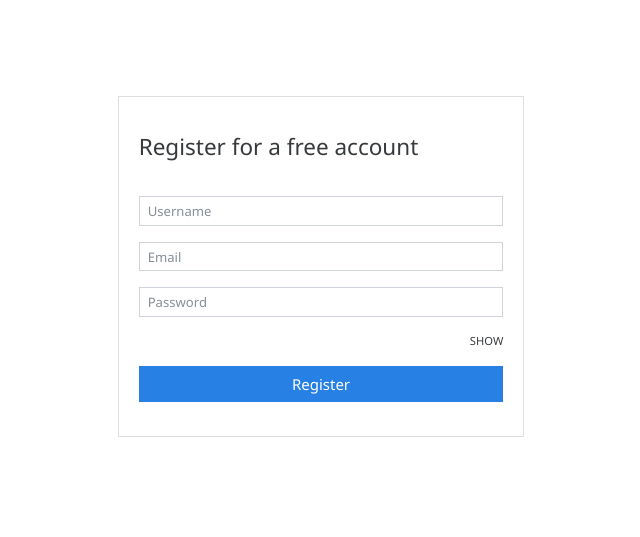
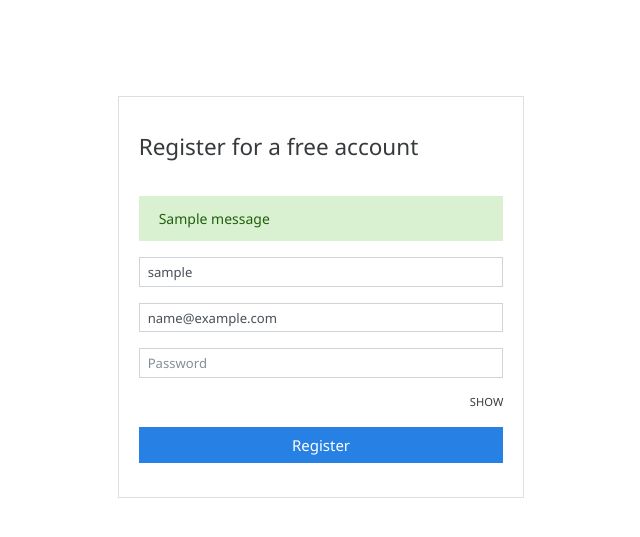
Before and after one commit to Soham13U/Expense-Tracker, a Django app: template expenseTracker/templates/authentication/register.html in a window 1280 px wide. Shown: the top 537 px of the page, without its empty margins (319-959 px from the left). Run offline with Django 4.2, Linux system fonts and the light colour scheme; the template is opened without the code that fills it: most values are stand-ins (such as "Sample title", 1, 10 or a date in 2020); one stand-in notice (Sample message) is shown; some libraries are stand-ins or nearby versions.

Commit message:
Register-1

```diff
--- a/expenseTracker/expenseTracker/settings.py
+++ b/expenseTracker/expenseTracker/settings.py
@@ -140,3 +140,7 @@ django_heroku.settings(locals())
 # https://docs.djangoproject.com/en/4.0/ref/settings/#default-auto-field
 
 DEFAULT_AUTO_FIELD = 'django.db.models.BigAutoField'
+from django.contrib import messages
+MESSAGE_TAGS={
+    messages.ERROR:'danger'
+}
--- a/expenseTracker/expenseTracker/static/js/register.js
+++ b/expenseTracker/expenseTracker/static/js/register.js
@@ -5,6 +5,7 @@ const passwordField = document.querySelector("#passwordField");
 const emailFeedbackArea = document.querySelector(".emailFeedbackArea");
 const usernameSuccessOutput = document.querySelector(".usernameSuccessOutput");
 const showPasswordToggle = document.querySelector(".showPasswordToggle");
+const submitBtn = document.querySelector(".submit-btn");
 
 
 const handleToggleInput=(e)=>{
@@ -46,9 +47,14 @@ emailField.addEventListener('keyup',(e)=> {
     .then((data) => {
         console.log("data",data);
         if(data.email_error){
+            submitBtn.disabled=true;
             emailField.classList.add("is-invalid");
             emailFeedbackArea.style.display ="block";
             emailFeedbackArea.innerHTML = `<p>${data.email_error}</p>`
+        }
+        else
+        {
+            submitBtn.removeAttribute("disabled");
         }
     });
 }
@@ -78,10 +84,15 @@ usernameField.addEventListener("keyup", (e) => {
         console.log("data",data);
         usernameSuccessOutput.style.display="none";
         if(data.username_error){
+            submitBtn.disabled=true;
             usernameField.classList.add("is-invalid");
             feedbackArea.style.display ="block";
             feedbackArea.innerHTML = `<p>${data.username_error}</p>`
         }
+        else
+        {
+            submitBtn.removeAttribute("disabled");
+        }
     });
 }
 });
--- a/expenseTracker/templates/authentication/register.html
+++ b/expenseTracker/templates/authentication/register.html
@@ -13,15 +13,17 @@
             </div>
                 <form action="" method="post">
                   {% csrf_token %}
+
+                  {% include 'partials/_messages.html' %}
                     <div class="form-group">
-                        <input type="text" placeholder="Username" name="username" id="usernameField" class="form-control form-control-sm mb-3"/>
+                        <input type="text" placeholder="Username" name="username" id="usernameField" class="form-control form-control-sm mb-3" value="{{fieldValues.username}}"/>
                       </div>
                       <div class="invalid_feedback invalid-feedback" style="display:none">
 
                       </div>
                       <p class="text-sm text-success usernameSuccessOutput"></p>
                       <div class="form-group">
-                        <input type="email" placeholder="Email" name="email" id="emailField" class="form-control form-control-sm mb-3"/>
+                        <input type="email" placeholder="Email" name="email" id="emailField" class="form-control form-control-sm mb-3" value="{{fieldValues.email}}"/>
                       </div>
                       <div class="emailFeedbackArea invalid-feedback" style="display:none">
 
--- a/expenseTracker/templates/base_auth.html
+++ b/expenseTracker/templates/base_auth.html
@@ -3,7 +3,7 @@
   <head>
     <meta charset="utf-8">
     <meta name="viewport" content="width=device-width, initial-scale=1, shrink-to-fit=no">
-    <title>TrulyExpenses  {% block title %}
+    <title>Expense Tracker  {% block title %}
     {% endblock %}   </title>
     <!-- Bootstrap core CSS -->
 <link href="{% static 'css/bootstrap.min.css'%}" rel="stylesheet">
--- /dev/null
+++ b/expenseTracker/templates/partials/_messages.html
@@ -0,0 +1,10 @@
+{% if messages %}
+<div class="messages">
+    {% for message in messages %}
+    <div{% if message.tags %} class="alert alert-sm alert-{{message.tags}}"{% endif %}>
+
+        {{ message }}
+    </div>
+    {% endfor %}
+</div>
+{% endif %}
```
Also changed, not shown: expenseTracker/authentication/views.py (+25 -1 lines).
